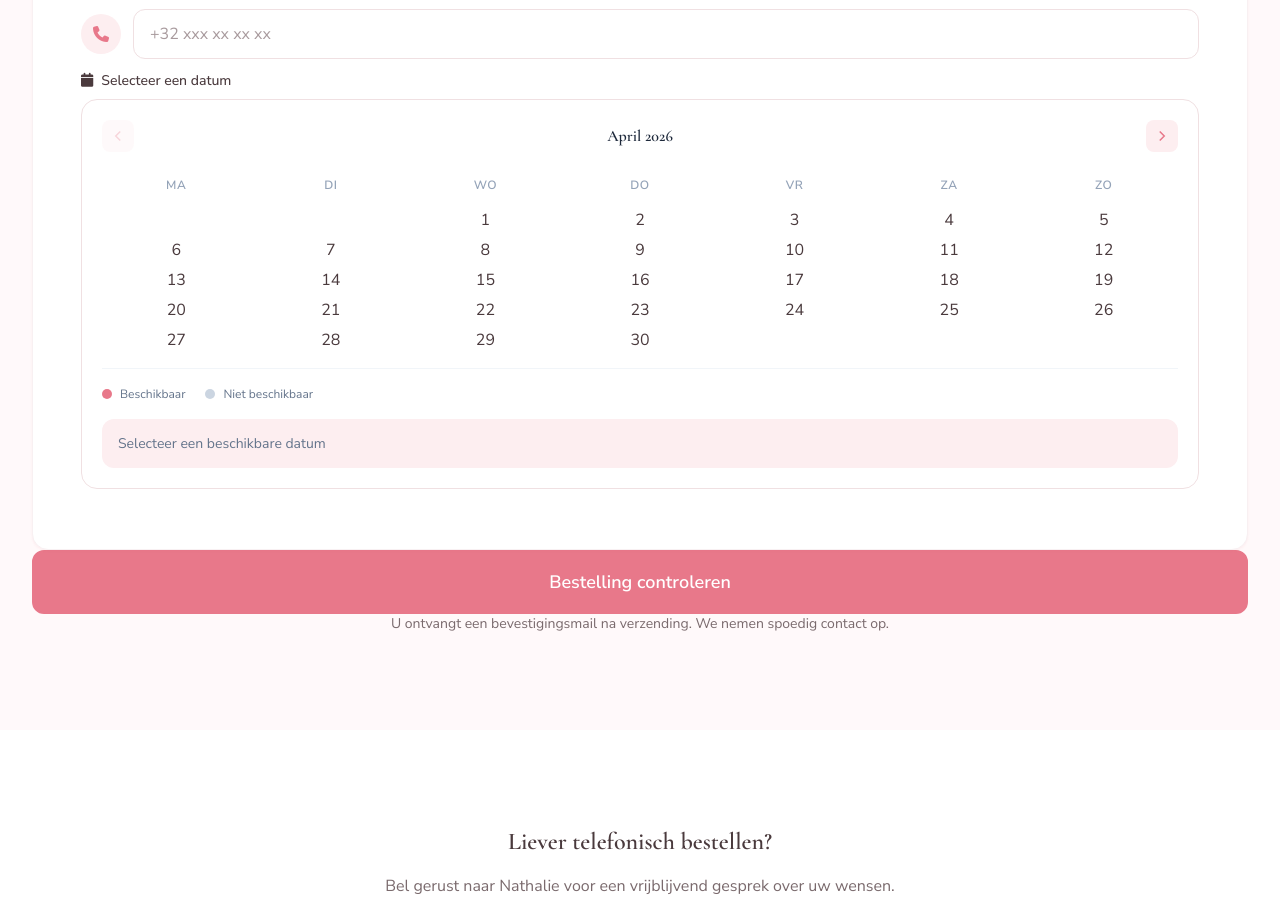
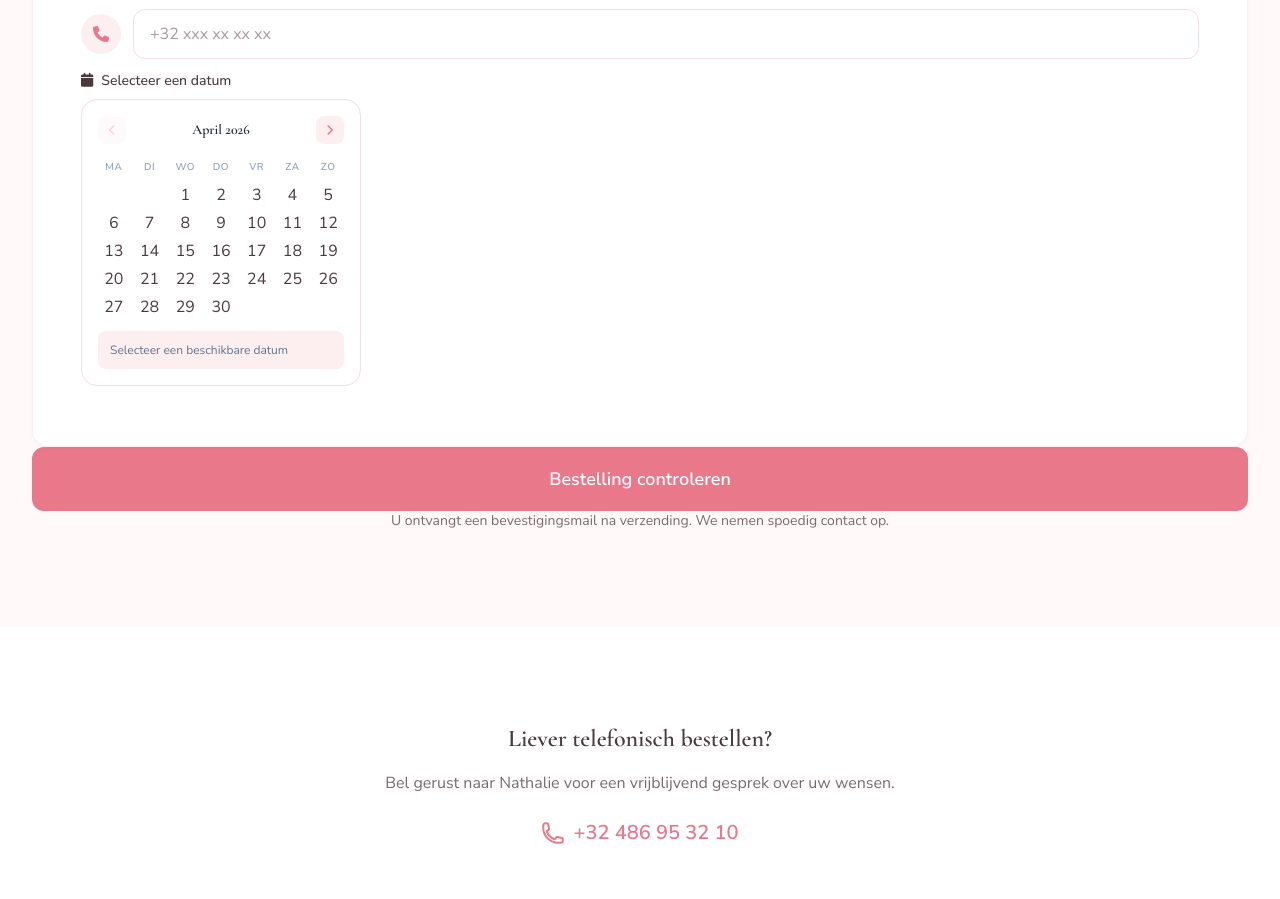
Before and after one commit to aurynnn/sweetheart-taart, an Astro site: page /bestellen in a window 1280 px wide. Shown: the part 845-1744 px from the top of the page. Built offline with nearby package versions, Linux system fonts and the light colour scheme; Astro itself is replaced by a stand-in of ours; no server answers.

Commit message:
Make calendar smaller, remove legend

```diff
--- a/src/components/CalendarPicker.astro
+++ b/src/components/CalendarPicker.astro
@@ -41,18 +41,6 @@ const min = minDate || today;
     <div class="day-header">Za</div>
     <div class="day-header">Zo</div>
     <!-- Date cells will be injected here -->
-  </div>
-
-  <!-- Legend -->
-  <div class="agenda-legend">
-    <div class="legend-item">
-      <span class="dot available"></span>
-      <span>Beschikbaar</span>
-    </div>
-    <div class="legend-item">
-      <span class="dot unavailable"></span>
-      <span>Niet beschikbaar</span>
-    </div>
   </div>
 
   <!-- Selected Info -->
@@ -221,21 +209,22 @@ const min = minDate || today;
 .agenda-picker {
   background: white;
   border-radius: 1rem;
-  padding: 1.25rem;
+  padding: 1rem;
   border: 1px solid #F0E0E2;
   font-family: inherit;
+  max-width: 280px;
 }
 
 .agenda-nav {
   display: flex;
   align-items: center;
   justify-content: space-between;
-  margin-bottom: 1rem;
+  margin-bottom: 0.75rem;
 }
 
 .nav-btn {
-  width: 2rem;
-  height: 2rem;
+  width: 1.75rem;
+  height: 1.75rem;
   border: none;
   background: #FDEEF0;
   border-radius: 0.5rem;
@@ -245,6 +234,7 @@ const min = minDate || today;
   justify-content: center;
   color: #E8788A;
   transition: all 0.2s;
+  padding: 0;
 }
 
 .nav-btn:hover:not(:disabled) {
@@ -257,7 +247,7 @@ const min = minDate || today;
 }
 
 .month-title {
-  font-size: 1rem;
+  font-size: 0.875rem;
   font-weight: 600;
   color: #1e293b;
   margin: 0;
@@ -266,15 +256,15 @@ const min = minDate || today;
 .agenda-grid {
   display: grid;
   grid-template-columns: repeat(7, 1fr);
-  gap: 0.375rem;
+  gap: 0.25rem;
 }
 
 .day-header {
   text-align: center;
-  font-size: 0.75rem;
+  font-size: 0.625rem;
   font-weight: 600;
   color: #94a3b8;
-  padding: 0.5rem 0;
+  padding: 0.25rem 0;
   text-transform: uppercase;
   letter-spacing: 0.05em;
 }
@@ -283,8 +273,8 @@ const min = minDate || today;
   aspect-ratio: 1;
   border: none;
   background: transparent;
-  border-radius: 0.75rem;
-  font-size: 0.875rem;
+  border-radius: 0.5rem;
+  font-size: 0.75rem;
   font-weight: 500;
   color: #334155;
   cursor: pointer;
@@ -323,11 +313,6 @@ const min = minDate || today;
 .date-cell.limited {
   background: #fef3c7;
   color: #92400e;
-  position: relative;
-}
-
-.date-cell.limited:hover {
-  background: #fde68a;
 }
 
 .date-cell.saturday {
@@ -343,62 +328,32 @@ const min = minDate || today;
   background: #E8788A !important;
   color: white !important;
   transform: scale(1.1);
-  box-shadow: 0 4px 12px rgba(232, 120, 138, 0.4);
-}
-
-.agenda-legend {
-  display: flex;
-  gap: 1.25rem;
-  margin-top: 1rem;
-  padding-top: 1rem;
-  border-top: 1px solid #f1f5f9;
-}
-
-.legend-item {
-  display: flex;
-  align-items: center;
-  gap: 0.5rem;
-  font-size: 0.75rem;
-  color: #64748b;
-}
-
-.dot {
-  width: 10px;
-  height: 10px;
-  border-radius: 50%;
-}
-
-.dot.available {
-  background: #E8788A;
-}
-
-.dot.unavailable {
-  background: #cbd5e1;
+  box-shadow: 0 2px 8px rgba(232, 120, 138, 0.3);
 }
 
 .selected-info {
-  margin-top: 1rem;
-  padding: 0.875rem 1rem;
+  margin-top: 0.75rem;
+  padding: 0.625rem 0.75rem;
   background: #FDEEF0;
-  border-radius: 0.75rem;
+  border-radius: 0.5rem;
   display: flex;
   flex-direction: column;
-  gap: 0.25rem;
+  gap: 0.125rem;
 }
 
 .selected-info .no-date {
-  font-size: 0.875rem;
+  font-size: 0.75rem;
   color: #64748b;
 }
 
 .selected-info .date-text {
   font-weight: 600;
   color: #1e293b;
-  font-size: 0.9375rem;
+  font-size: 0.8125rem;
 }
 
 .selected-info .slots-text {
-  font-size: 0.8125rem;
+  font-size: 0.6875rem;
   font-weight: 500;
 }
 
```
